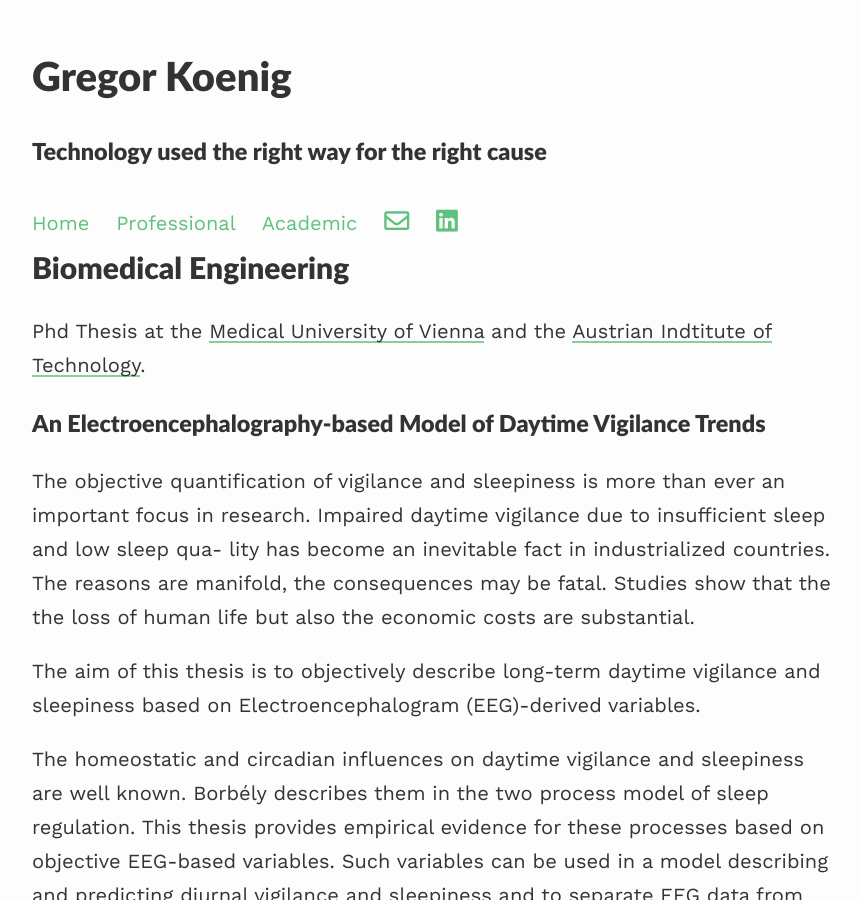
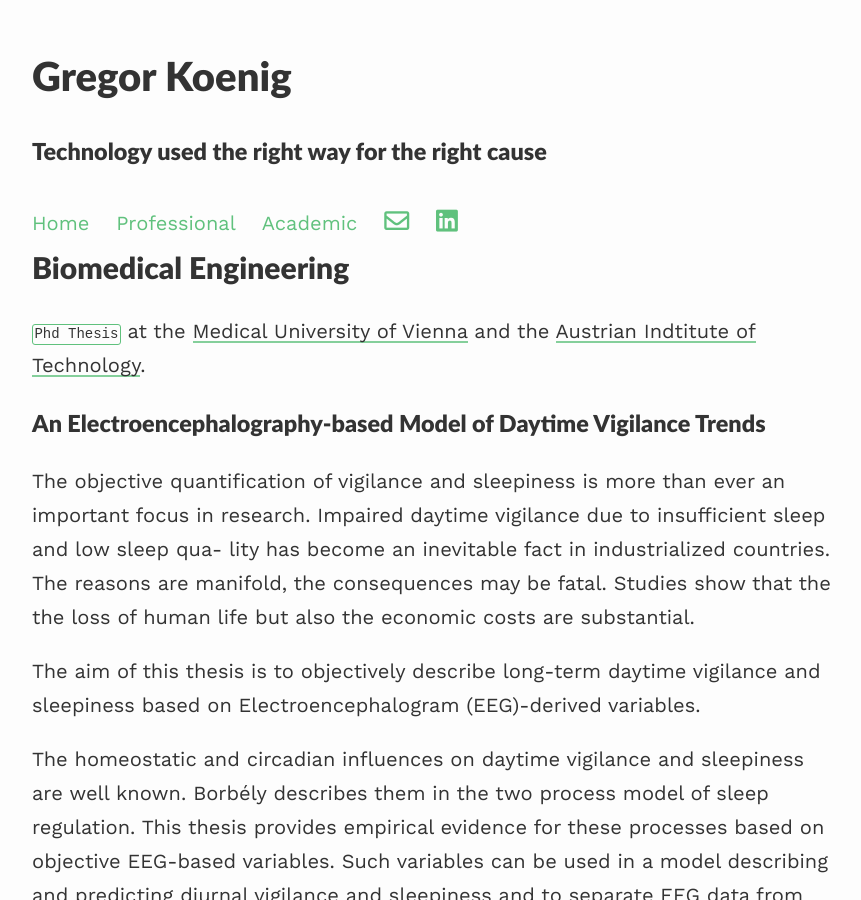
Before and after one commit to gregorkoenig/gregorkoenig.github.io, a Jekyll site: the page built from _pages/academic.md, in a window 1280 px wide and 900 px high. Shown: the whole window, without its empty margins (208-1069 px from the left). Built offline with Jekyll 4.4.1, drawn with Linux system fonts in a browser that asks for light colours; nearby versions of some CDN libraries.

```diff
--- a/_pages/academic.md
+++ b/_pages/academic.md
@@ -6,7 +6,7 @@ published: true
 ---
 
 # Biomedical Engineering
-Phd Thesis at the [Medical University of Vienna](https://www.meduniwien.ac.at) and the [Austrian Indtitute of Technology](www.ait.ac.at).
+`Phd Thesis` at the [Medical University of Vienna](https://www.meduniwien.ac.at) and the [Austrian Indtitute of Technology](www.ait.ac.at).
 
 ### An Electroencephalography-based Model of Daytime Vigilance Trends
 The objective quantification of vigilance and sleepiness is more than ever an important focus in research. Impaired daytime vigilance due to insufficient sleep and low sleep qua- lity has become an inevitable fact in industrialized countries. The reasons are manifold, the consequences may be fatal. Studies show that the the loss of human life but also the economic costs are substantial.
```
